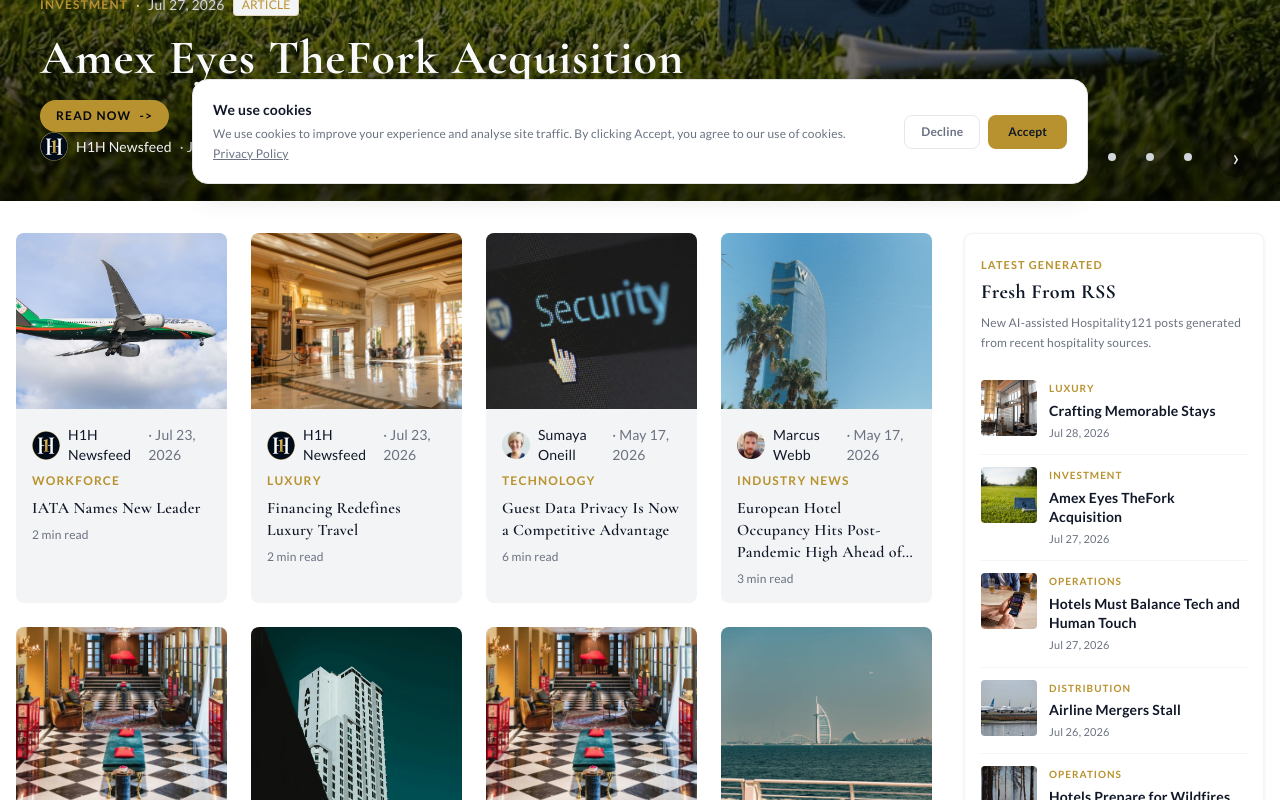
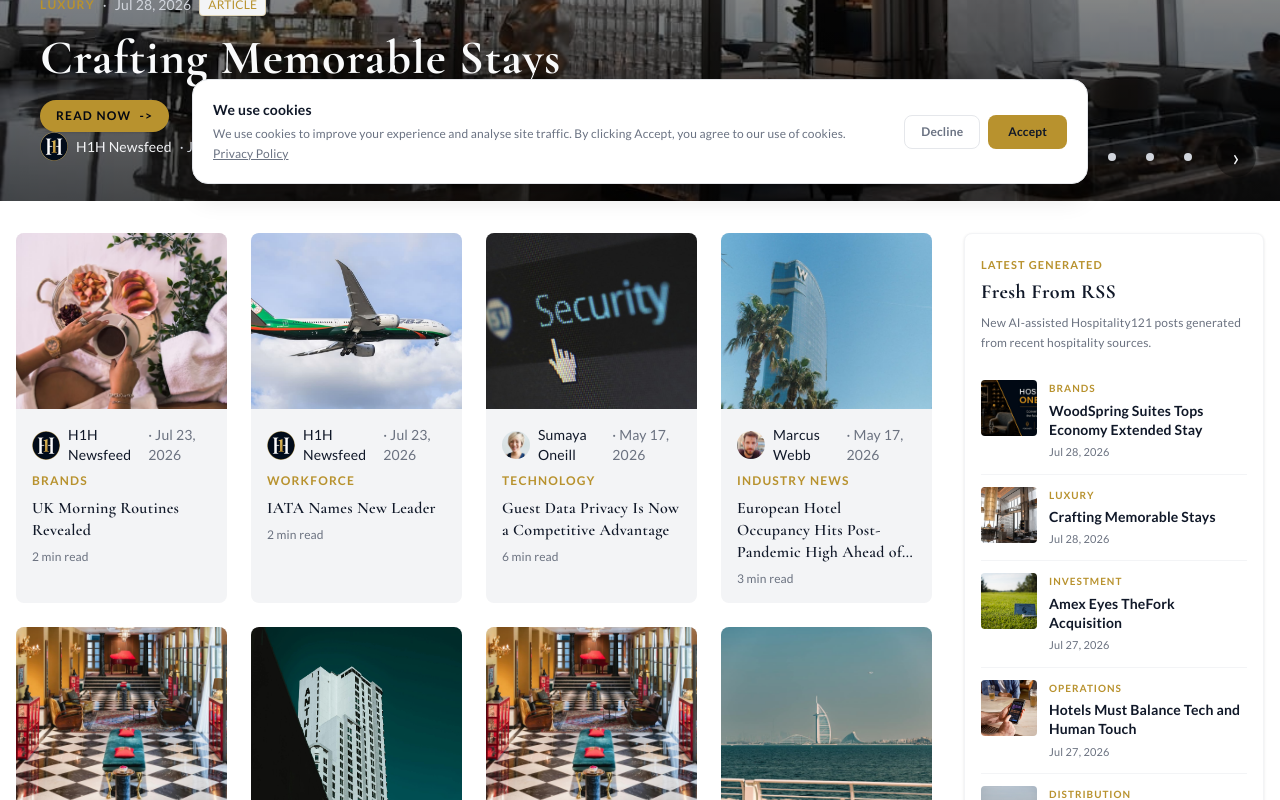
Before and after one commit to Aitibour/hospitality121, a Next.js app: page / in a window 1280 px wide. Shown: the part 600-1400 px from the top of the page. Built offline with nearby package versions, Linux system fonts and the light colour scheme; no server answers.

Commit message:
feat(news): auto-post woodspring-suites-ranked-top

```diff
--- /dev/null
+++ b/content/news/woodspring-suites-ranked-top.mdx
@@ -0,0 +1,23 @@
+---
+title: "WoodSpring Suites Tops Economy Extended Stay"
+category: "BRANDS"
+author: "H1H Newsfeed"
+authorAvatar: "/images/Logo.png"
+date: "2026-07-28"
+readTime: "2 min read"
+image: "/images/content/auto-woodspring-suites-ranked-top.jpg"
+featured: false
+type: "news"
+description: "WoodSpring Suites ranked #1 in economy extended stay hotels for fifth consecutive year"
+source: "hospitalitynet.org"
+sourceUrl: "https://www.hospitalitynet.org/news/4133685/choice-hotels-internationals-woodspring-suites-ranked-1-economy-extended-stay-hotel-brand-in-the-jd-power-2026-north-america-hotel-guest-satisfaction-index-study"
+---
+
+WoodSpring Suites, a Choice Hotels International brand, has achieved the top ranking in the economy extended stay hotel segment for the fifth year in a row. This recognition is based on a comprehensive study that evaluated guest satisfaction across six key dimensions. With 583 properties open nationwide, WoodSpring Suites has demonstrated its commitment to delivering exceptional guest experiences. The brand's success can be attributed to its focus on providing clean, comfortable, and affordable accommodations to extended stay guests. This achievement has significant implications for the hospitality industry, as it highlights the importance of consistency and quality in the economy extended stay segment. As the demand for extended stay accommodations continues to grow, WoodSpring Suites is well-positioned to meet the needs of travelers who require longer-term stays. The brand's top ranking is a testament to its dedication to guest satisfaction and its ability to deliver on its promise of quality and value. In the competitive hospitality landscape, WoodSpring Suites' achievement serves as a benchmark for other economy extended stay brands. The brand's success is expected to drive growth and expansion in the segment, as travelers increasingly seek out reliable and affordable options for extended stays. Ultimately, WoodSpring Suites' top ranking reinforces the importance of prioritizing guest satisfaction and delivering exceptional experiences in the hospitality industry.
+
+## Related Hospitality121 Coverage
+
+- [Hospitality121 Core Hub](https://hospitality121.com)
+- [Hospitality News](https://hospitality121.com/news)
+- [Sustainable Hotel Operations](https://hospitality121.com/sustainability/sustainable-operations)
+- [Hospitality Technology in Toronto](https://hospitality121.com/geo/hospitality-technology-toronto)
--- a/scripts/seen-articles.json
+++ b/scripts/seen-articles.json
@@ -310,5 +310,7 @@
   "https://www.hospitalitynet.org/interview/4133665/the-more-connected-hotels-become-the-more-human-they-must-be",
   "https://skift.com/2026/07/27/why-american-express-wants-to-buy-thefork-new-cardmembers/",
   "https://www.hospitalitynet.org/opinion/4133669/how-to-use-ai-to-make-more-from-late-hotel-check-outs",
-  "https://www.hospitalitynet.org/podcast/4133614/darshana-jariwala-of-bridgeton-on-connecting-the-dots-between-brand-product-and-experience"
+  "https://www.hospitalitynet.org/podcast/4133614/darshana-jariwala-of-bridgeton-on-connecting-the-dots-between-brand-product-and-experience",
+  "https://www.hospitalitynet.org/news/4133686/radisson-hotel-group-and-accenture-redefine-travel-discovery-on-chatgpt",
+  "https://www.hospitalitynet.org/news/4133685/choice-hotels-internationals-woodspring-suites-ranked-1-economy-extended-stay-hotel-brand-in-the-jd-power-2026-north-america-hotel-guest-satisfaction-index-study"
 ]
```
Also changed, not shown: public/images/content/auto-woodspring-suites-ranked-top.jpg (added).
